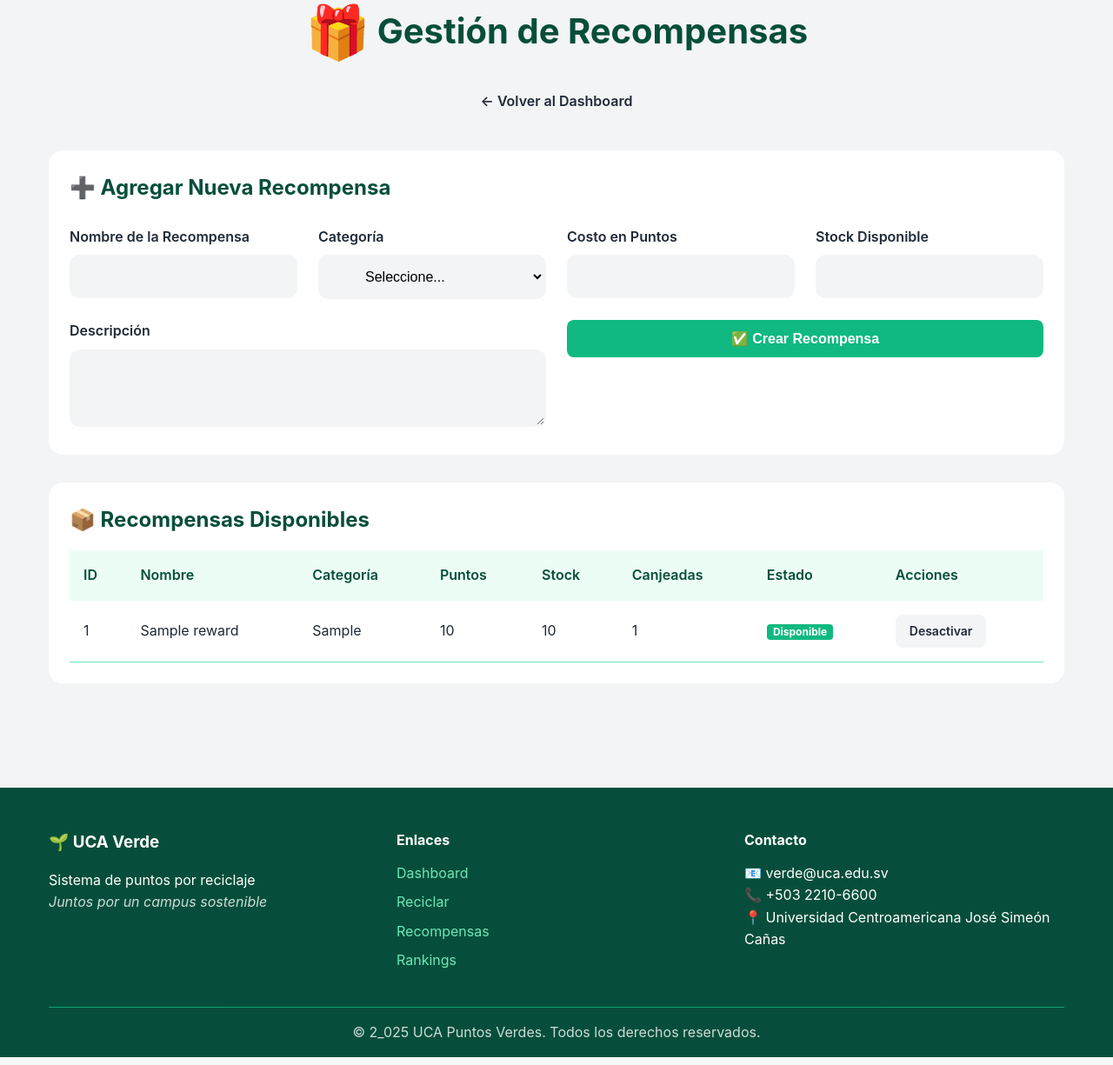
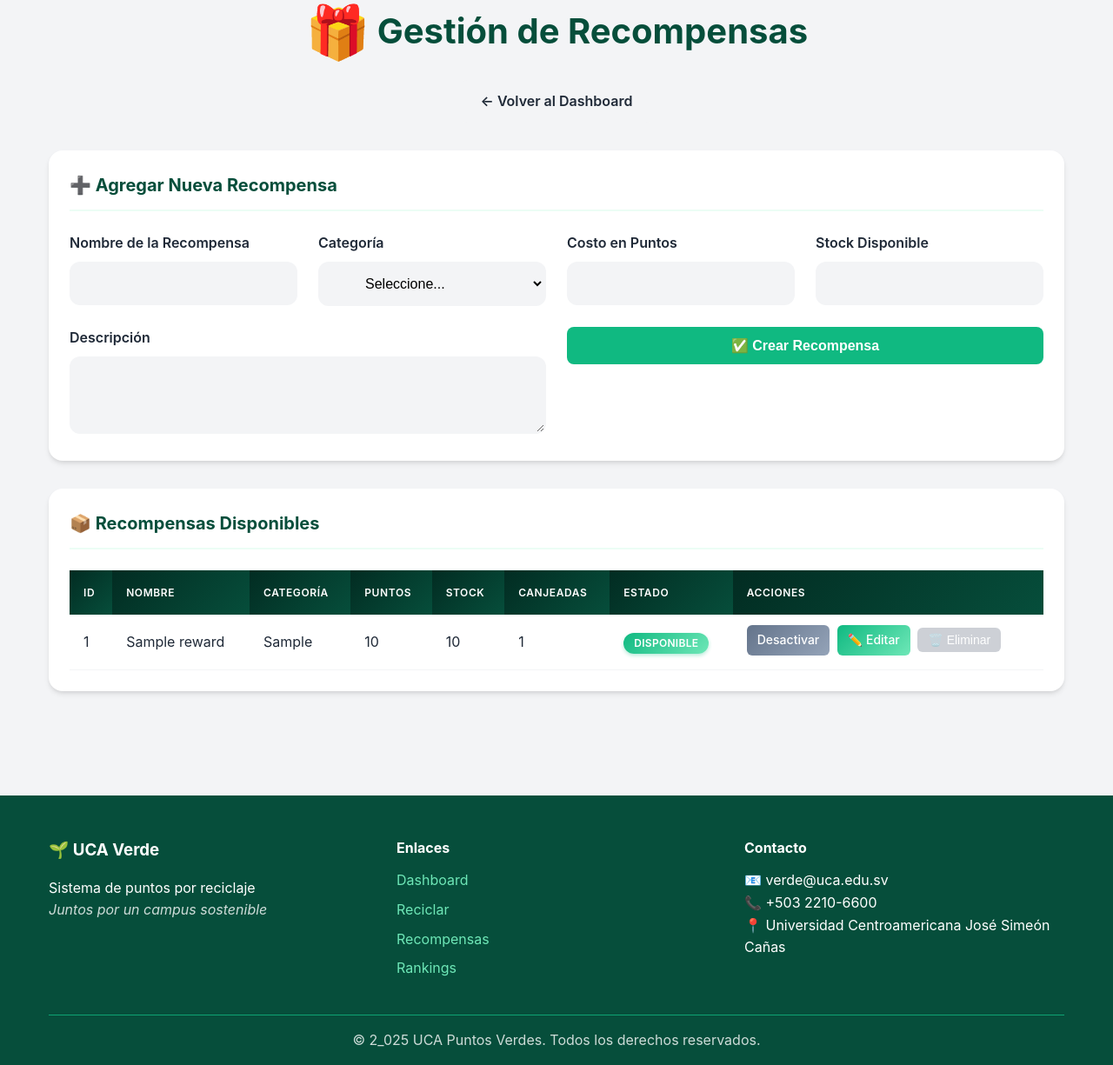
Before and after one commit to Al3X838/EcoHistoria, a Flask app: page /admin/recompensas in a window 1280 px wide. Shown: the part 137-1362 px from the top of the page at 87% size. Run offline with Flask 3, Linux system fonts and the light colour scheme; a user stored in the database is signed in; tables that the repository leaves empty hold one stand-in row (values such as "Sample post"); some libraries are stand-ins or nearby versions.

Commit message:
fsdfsd
dfsf

```diff
--- /dev/null
+++ b/static/css/admin_styles.css
@@ -0,0 +1,156 @@
+/* Admin Panel - Better Button Styling */
+.table td {
+    white-space: nowrap;
+}
+
+.table td .btn {
+    margin-right: 0.25rem;
+    margin-bottom: 0.25rem;
+}
+
+.table td form {
+    margin: 0;
+}
+
+.btn-sm {
+    padding: 0.375rem 0.75rem;
+    font-size: 0.875rem;
+    border-radius: 0.375rem;
+    font-weight: 500;
+    transition: all 0.2s ease;
+    display: inline-flex;
+    align-items: center;
+    gap: 0.25rem;
+}
+
+.btn-sm:hover:not(:disabled) {
+    transform: translateY(-1px);
+    box-shadow: 0 4px 6px rgba(0, 0, 0, 0.1);
+}
+
+.btn-sm:active:not(:disabled) {
+    transform: translateY(0);
+}
+
+.btn-sm.btn-primary {
+    background: linear-gradient(135deg, var(--verde-primario), var(--verde-claro));
+    border: none;
+    color: white;
+}
+
+.btn-sm.btn-primary:hover:not(:disabled) {
+    background: linear-gradient(135deg, var(--verde-claro), var(--verde-primario));
+}
+
+.btn-sm.btn-danger {
+    background: linear-gradient(135deg, #dc2626, #f87171);
+    border: none;
+    color: white;
+}
+
+.btn-sm.btn-danger:hover:not(:disabled) {
+    background: linear-gradient(135deg, #f87171, #dc2626);
+}
+
+.btn-sm.btn-danger:disabled {
+    background: #9ca3af;
+    cursor: not-allowed;
+    opacity: 0.5;
+}
+
+.btn-sm.btn-secondary {
+    background: linear-gradient(135deg, #64748b, #94a3b8);
+    border: none;
+    color: white;
+}
+
+.btn-sm.btn-secondary:hover:not(:disabled) {
+    background: linear-gradient(135deg, #94a3b8, #64748b);
+}
+
+.btn-sm.btn-secondary:disabled {
+    background: #9ca3af;
+    cursor: not-allowed;
+    opacity: 0.5;
+}
+
+/* Better table styling */
+.table {
+    border-collapse: separate;
+    border-spacing: 0;
+}
+
+.table thead th {
+    background: linear-gradient(135deg, var(--verde-profundo), var(--verde-oscuro));
+    color: white;
+    font-weight: 600;
+    text-transform: uppercase;
+    font-size: 0.75rem;
+    letter-spacing: 0.05em;
+    padding: 1rem;
+    border: none;
+}
+
+.table tbody tr {
+    transition: all 0.2s ease;
+}
+
+.table tbody tr:hover {
+    background: var(--verde-muy-claro);
+    transform: scale(1.01);
+    box-shadow: 0 2px 4px rgba(0, 0, 0, 0.05);
+}
+
+.table tbody td {
+    padding: 0.75rem 1rem;
+    vertical-align: middle;
+    border-bottom: 1px solid var(--gris-claro);
+}
+
+/* Badge improvements */
+.badge {
+    font-weight: 600;
+    padding: 0.375rem 0.75rem;
+    border-radius: 1rem;
+    font-size: 0.75rem;
+    text-transform: uppercase;
+    letter-spacing: 0.025em;
+}
+
+.badge-success {
+    background: linear-gradient(135deg, #10b981, #6ee7b7);
+    color: white;
+    box-shadow: 0 2px 4px rgba(16, 185, 129, 0.3);
+}
+
+.badge-danger {
+    background: linear-gradient(135deg, #ef4444, #f87171);
+    color: white;
+    box-shadow: 0 2px 4px rgba(239, 68, 68, 0.3);
+}
+
+.badge-warning {
+    background: linear-gradient(135deg, #f59e0b, #fbbf24);
+    color: white;
+    box-shadow: 0 2px 4px rgba(245, 158, 11, 0.3);
+}
+
+/* Card improvements for admin */
+.card {
+    border-radius: 1rem;
+    box-shadow: 0 4px 6px -1px rgba(0, 0, 0, 0.1), 0 2px 4px -1px rgba(0, 0, 0, 0.06);
+    transition: all 0.3s ease;
+}
+
+.card:hover {
+    box-shadow: 0 10px 15px -3px rgba(0, 0, 0, 0.1), 0 4px 6px -2px rgba(0, 0, 0, 0.05);
+}
+
+.card-title {
+    font-size: 1.25rem;
+    font-weight: 700;
+    color: var(--verde-oscuro);
+    margin-bottom: 1.5rem;
+    padding-bottom: 0.75rem;
+    border-bottom: 2px solid var(--verde-muy-claro);
+}
--- a/templates/admin/rewards.html
+++ b/templates/admin/rewards.html
@@ -1,4 +1,8 @@
 {% extends "base.html" %}
+
+{% block extra_css %}
+<link rel="stylesheet" href="{{ url_for('static', filename='css/admin_styles.css') }}">
+{% endblock %}
 
 {% block title %}Gestionar Recompensas - Admin{% endblock %}
 
@@ -96,6 +100,27 @@
                                 class="btn btn-sm btn-secondary">
                                 {% if recompensa.activo %}Desactivar{% else %}Activar{% endif %}
                             </a>
+
+                            <a href="{{ url_for('admin.editar_recompensa', recompensa_id=recompensa.id) }}"
+                                class="btn btn-sm btn-primary">
+                                ✏️ Editar
+                            </a>
+
+                            {% if recompensa.canjes.count() > 0 %}
+                            <button class="btn btn-sm btn-danger" disabled
+                                title="No se puede eliminar: ya ha sido canjeada {{ recompensa.canjes.count() }} veces">
+                                🗑️ Eliminar
+                            </button>
+                            {% else %}
+                            <form method="POST"
+                                action="{{ url_for('admin.eliminar_recompensa', recompensa_id=recompensa.id) }}"
+                                style="display: inline;"
+                                onsubmit="return confirm('¿Estás seguro de eliminar la recompensa {{ recompensa.nombre }}?');">
+                                <button type="submit" class="btn btn-sm btn-danger">
+                                    🗑️ Eliminar
+                                </button>
+                            </form>
+                            {% endif %}
                         </td>
                     </tr>
                     {% endfor %}
```
Also changed, not shown: templates/admin/edit_reward.html (added, +64 -0 lines), templates/admin/materials.html (+16 -0 lines).
